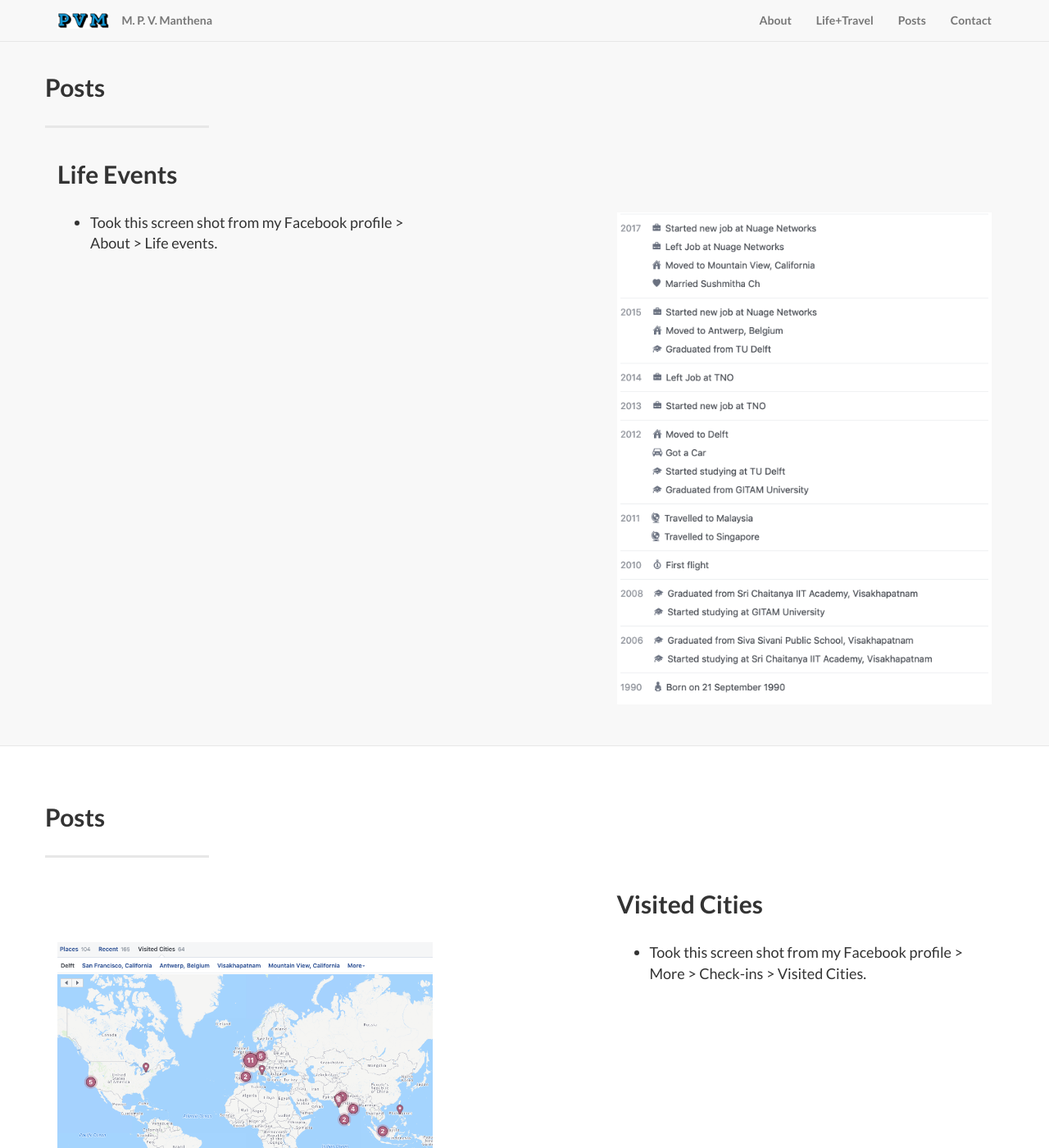
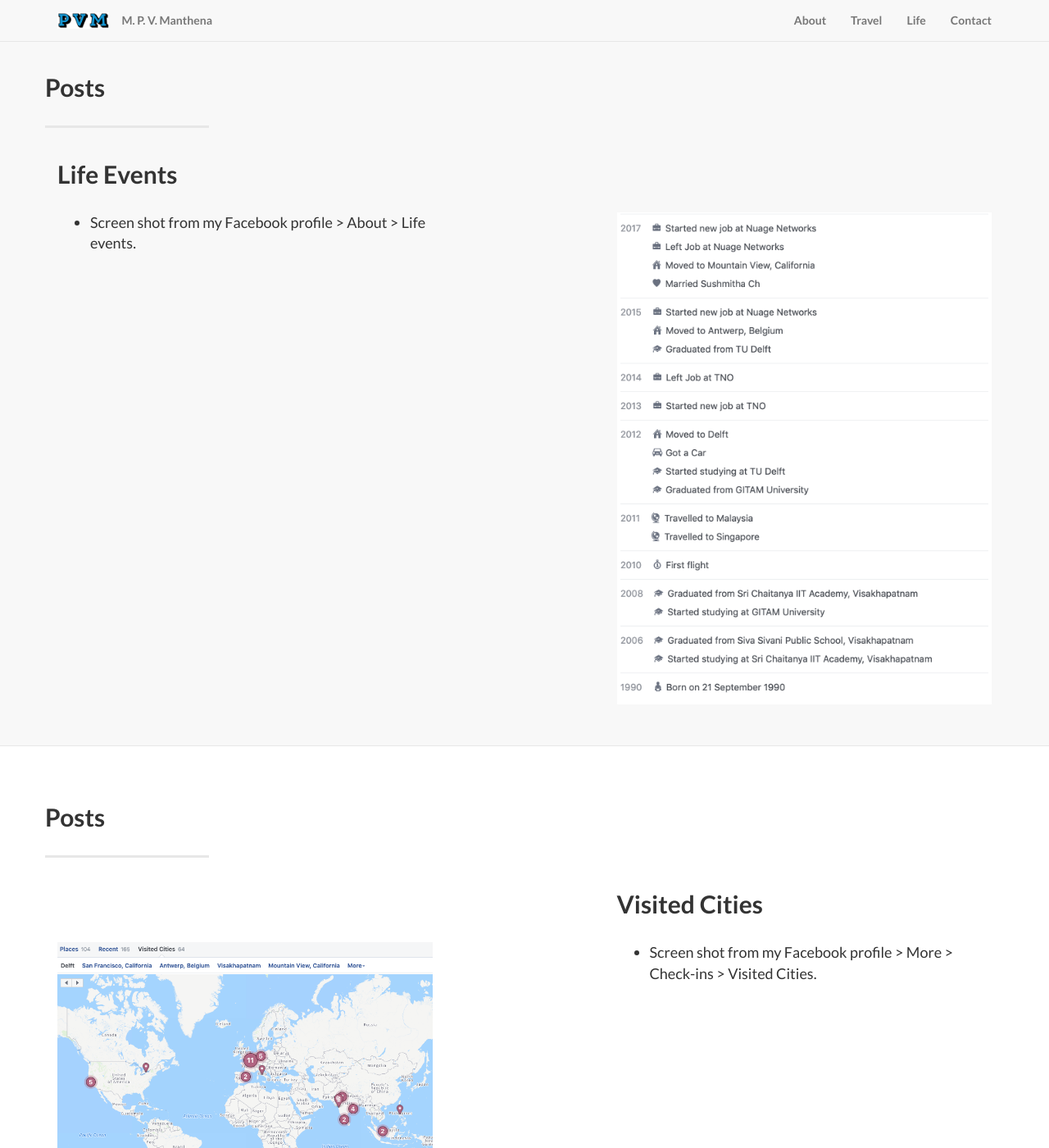
Before and after one commit to prashanthvarma/prashanthvarma.github.io, a Jekyll site: the page built from index.html, in a window 1280 px wide and 1400 px high, scrolled down 3074 px. Shown: the whole window at 82% size. Built offline with Jekyll 4.4.1, drawn with Linux system fonts in a browser that asks for light colours; some web fonts are replaced; some of the changed text lies outside the part shown.

Commit message:
refactor

```diff
--- a/_includes/footer.html
+++ b/_includes/footer.html
@@ -13,11 +13,11 @@
                 </li>
                 <li class="footer-menu-divider">&sdot;</li>
                 <li>
-                    <a class="page-scroll" href="#life_travel">Life+Travel</a>
+                    <a class="page-scroll" href="#travel">Travel</a>
                 </li>
                 <li class="footer-menu-divider">&sdot;</li>
                 <li>
-                    <a class="page-scroll" href="#posts">Posts</a>
+                    <a class="page-scroll" href="#life">Life</a>
                 </li>
                 <li class="footer-menu-divider">&sdot;</li>
                 <li>
--- a/_includes/header.html
+++ b/_includes/header.html
@@ -19,10 +19,10 @@
                         <a href="#about">About</a>
                     </li>
                     <li>
-                        <a href="#life_travel">Life+Travel</a>
+                        <a href="#travel">Travel</a>
                     </li>
                     <li>
-                        <a href="#posts">Posts</a>
+                        <a href="#life">Life</a>
                     </li>
                     <li>
                         <a href="#contact">Contact</a>
--- a/_includes/posts.html
+++ b/_includes/life.html
@@ -1,4 +1,4 @@
-<section id="posts">
+<section id="life">
 <!-- Page Content -->
 {% for post in site.posts reversed %}
     {% if post.category contains 'Posts'%}
--- a/_layouts/default.html
+++ b/_layouts/default.html
@@ -5,8 +5,8 @@
 	<body>
 		{% include header.html %}
 		{% include about.html %}
-		{% include life_travel.html %}
-		{% include posts.html %}
+		{% include travel.html %}
+		{% include life.html %}
 		{% include contact.html %}
 		{% include footer.html %}
 		{% include js.html %}
--- a/_posts/2019-2-15-posts.markdown
+++ b/_posts/2019-2-15-posts.markdown
@@ -6,4 +6,4 @@ title: Life Events
 description: |
 ---
 
-* Took this screen shot from my Facebook profile > About > Life events.
+* Screen shot from my Facebook profile > About > Life events.
--- a/_posts/2019-2-16-posts.markdown
+++ b/_posts/2019-2-16-posts.markdown
@@ -6,4 +6,4 @@ title: Visited Cities
 description: |
 ---
 
-* Took this screen shot from my Facebook profile > More > Check-ins > Visited Cities.
+* Screen shot from my Facebook profile > More > Check-ins > Visited Cities.
```
Also changed, not shown: _includes/travel.html (renamed from _includes/life_travel.html).
